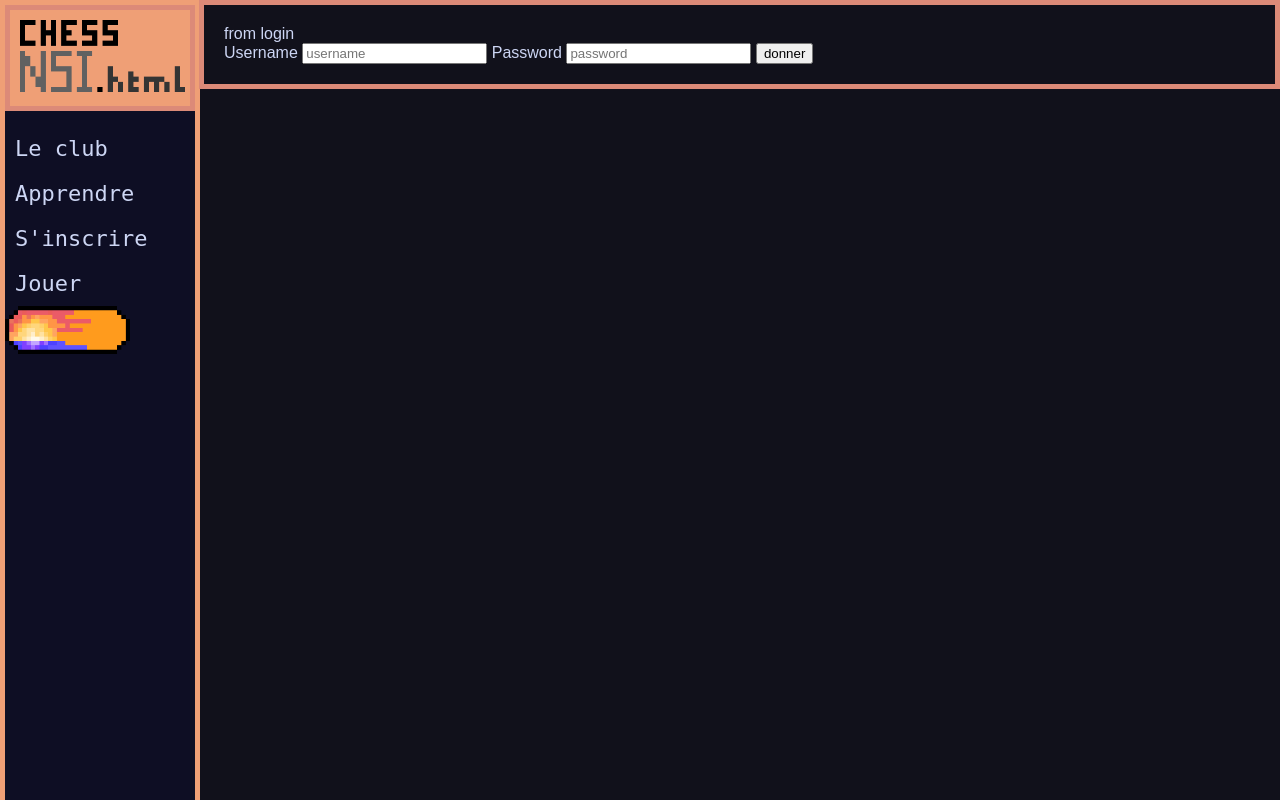
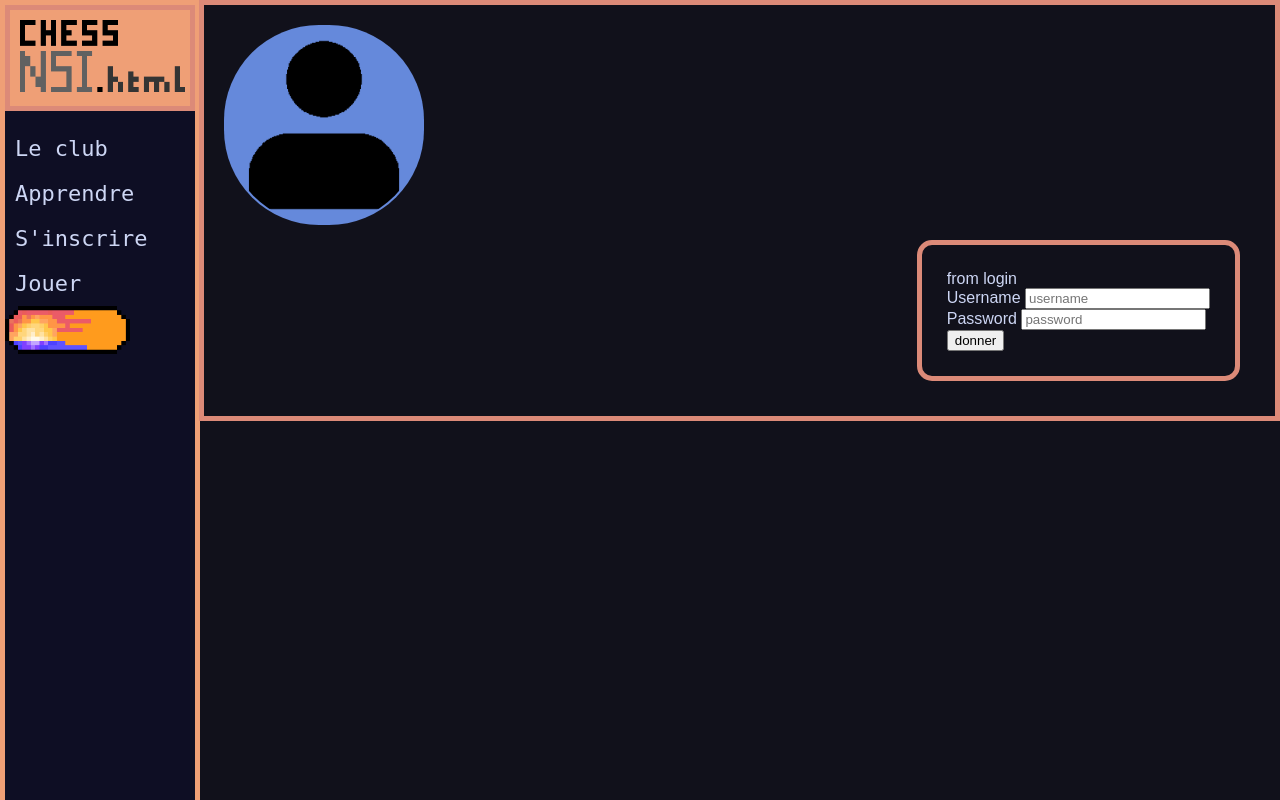
Before and after one commit to ajkoi/chessNSIpython, a Flask app: page /login in a window 1280 px wide. Run offline with Flask 3, Linux system fonts and the light colour scheme; some web fonts are replaced; grey boxes are pictures that could not be loaded.

Commit message:
update pour la page de don

```diff
--- /dev/null
+++ b/static/style/form.css
@@ -0,0 +1,33 @@
+
+.div_current{
+    float: left;
+}
+
+.div_img_current {
+    height: 200px;
+    width: 200px;
+
+    border-radius: 95px;
+
+    background-color: #6589db;
+    float: left;
+}
+
+.div_img_current img {
+    height: 200px;
+    width: 200px;
+
+    border-radius: 100px;
+
+    text-align: center;
+    vertical-align: middle;
+}
+
+.div_don {
+    float: right;
+    padding: 25px;
+
+    border: 5px solid var(--var_complement);
+    border-radius: 15px;
+    margin: 15px;
+}
--- a/templates/form2.html
+++ b/templates/form2.html
@@ -1,15 +1,46 @@
 
 {% extends 'index.html' %}
 {% block body %}
+
+<script>
+    function GetRandomColor(){
+        let listHexValues = ["0","2","3","4","5","6","7","8","9","a","b","c","d","e","f"]
+        let HexColor = "#"
+        for (let i = 0; i < 6; i++) {
+            let HexPart = listHexValues[Math.floor(Math.random() * 16)];
+        }
+        HexColor += HexPart;
+
+        return HexColor
+    }
+
+</script>
+
 <div class="text">
+    <div class="div_current">
+        <div class="div_img_current">
+            <img src="../static/images/formulaire/personne.png" alt="Votre tête">
+
+            <!-- <h1 style="float: right;">CurrentUser</h1> -->
+        </div>
+        <script>
+            div_img_current.style.backgroundColor = GetRandomColor()
+        </script>
+
+    </div>
+
+    <div class="div_don">
         {{ message }}
         <form action="{{ url_for("login") }}" method="post">
             <label for="firstname">Username</label>
             <input type="text" name="username" placeholder="username">
+            <br>
             <label for="lastname">Password</label>
             <input type="password" name="password" placeholder="password">
+            <br>
             <!-- numéro du prof 06 01 06 01 06 -->
             <button type="submit">donner</button>
         </form>
     </div>
+</div>
 {% endblock %}
--- a/templates/index.html
+++ b/templates/index.html
@@ -12,6 +12,8 @@
     <link rel="stylesheet" href="{{ url_for('static', filename='style/style.css') }}">
     <link rel="stylesheet" href="{{ url_for('static', filename='style/termes.css') }}">
     <link rel="stylesheet" href="{{ url_for('static', filename='style/club.css') }}">
+    <link rel="stylesheet" href="{{ url_for('static', filename='style/form.css') }}">
+
 
     <!-- <script src="https://code.jquery.com/jquery-3.7.1.min.js" integrity="sha256-/JqT3SQfawRcv/BIHPThkBvs0OEvtFFmqPF/lYI/Cxo=" crossorigin="anonymous"></script> -->
 
@@ -19,7 +21,7 @@
 <body>
 <div id="menu">
 <div class="div_img">
-    <a href="{{ url_for("home") }}"><img src="../static/images/menu/chessNSIhtml.png" alt="chessNSI.html" ></a>
+    <a href="{{ url_for("home") }}"><img src="../static/images/menu/chessNSIhtml.png" alt="chessNSI.html"></a>
 </div>
 <ul>
     <li><a href="{{ url_for("club") }}">Le club</a></li>
```
Also changed, not shown: static/images/formulaire/personne.png (added). Lines whose indentation alone changed are shown as unchanged.
